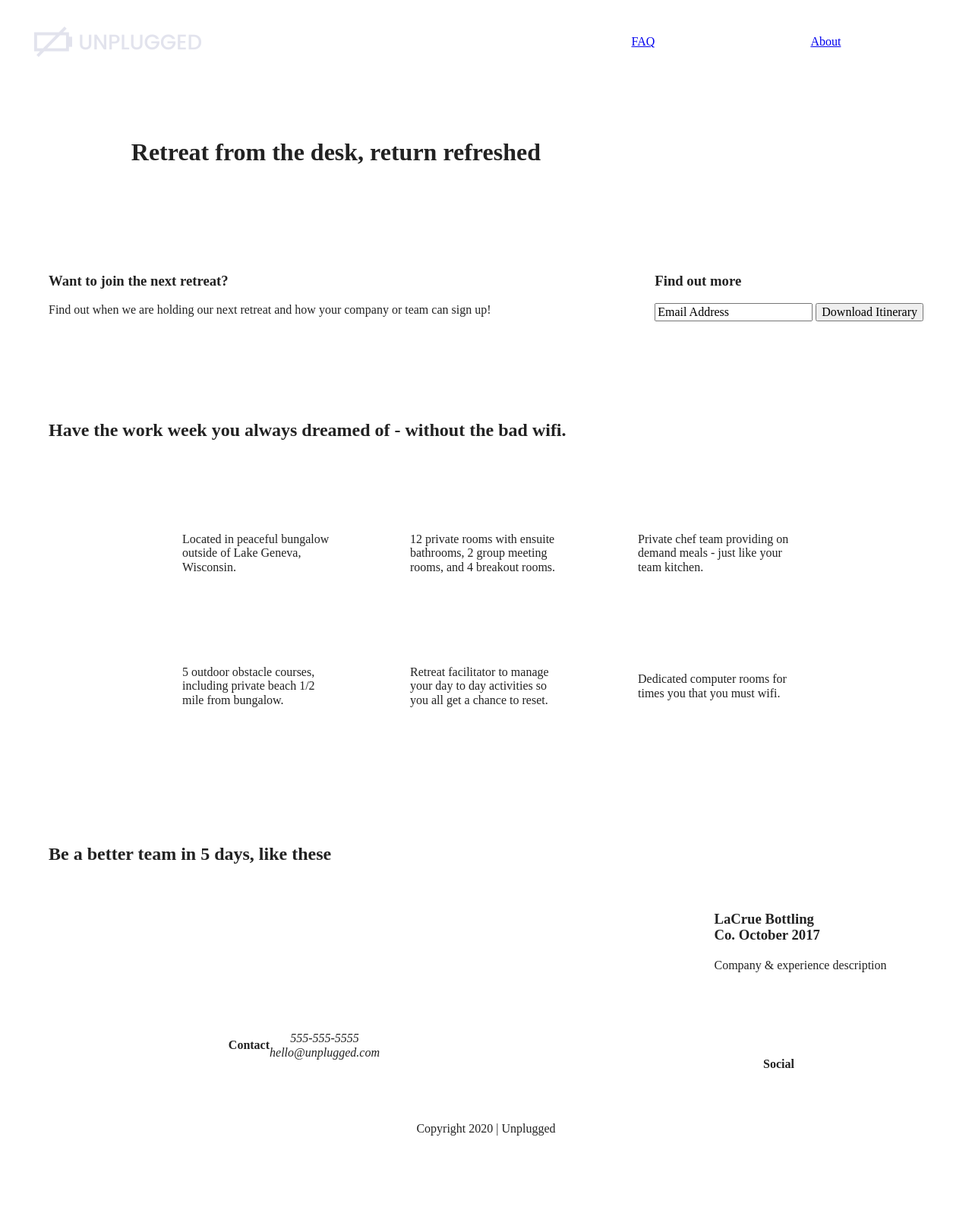
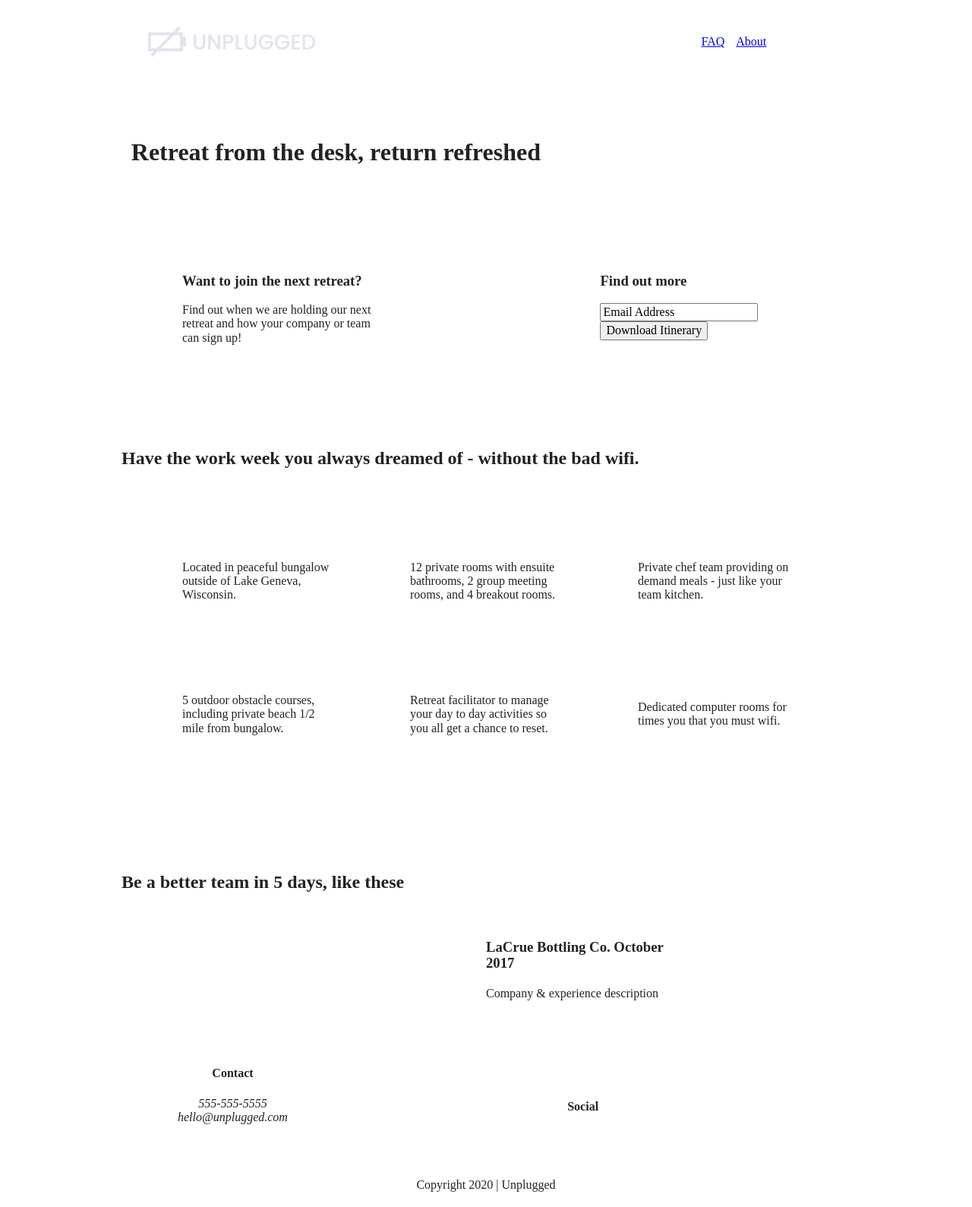
Before and after one commit to missjferrari/unplugged, a website built with Parcel: page index.html in a window 1280 px wide. Shown: the whole page at 76% size. Before the commit the page ends 1515 px from the top, so only its background shows below. Built offline with nearby package versions, Linux system fonts and the light colour scheme.

Commit message:
Added desktop styles

```diff
--- a/css/main.css
+++ b/css/main.css
@@ -494,6 +494,81 @@ footer .copyright {
 @media only screen and (min-width: 1200px) {
   /*Desktop Styles*/
 
+.content-wrapper {
+  max-width: 960px;
+}
+
+header {
+  width: 80%;
+  display: flex;
+  justify-content: center;
+  margin: 0;
+}
+
+header .content-wrapper {
+  display: flex;
+  align-items: center;
+  padding-left: 150px;
+}
+
+header nav ul {
+  width: 35%;
+  display: flex;
+  justify-content: space-between;
+  align-items: flex-end;
+}
+
+.hero-area h1 {
+  width: 60%;
+  padding: 0;
+}
+
+aside .content-wrapper {
+  display: flex;
+  justify-content: space-between;
+}
+
+aside .content-wrapper .form-description,
+aside .content-wrapper .form {
+  width: 26%;
+  padding: 0 80px;
+}
+
+.features h2 {
+  width: 90%;
+}
+
+.features-article {
+  flex-basis: 16%;
+}
+
+.reviews article div {
+  width: 50%;
+}
+
+.footer-content {
+  width: 69%;
+  display: flex;
+  justify-content: space-between;
+}
+
+footer .contact {
+  flex-basis: 18%;
+}
+
+/* ABOUT Page */
+
+.mission h2,
+.contact .content-wrapper h2{
+  width: 92%;
+}
+
+/* FAQ Page */
+
+.faq h2 {
+  width: 100%;
+}
+
 }
 
 @media print,
```
